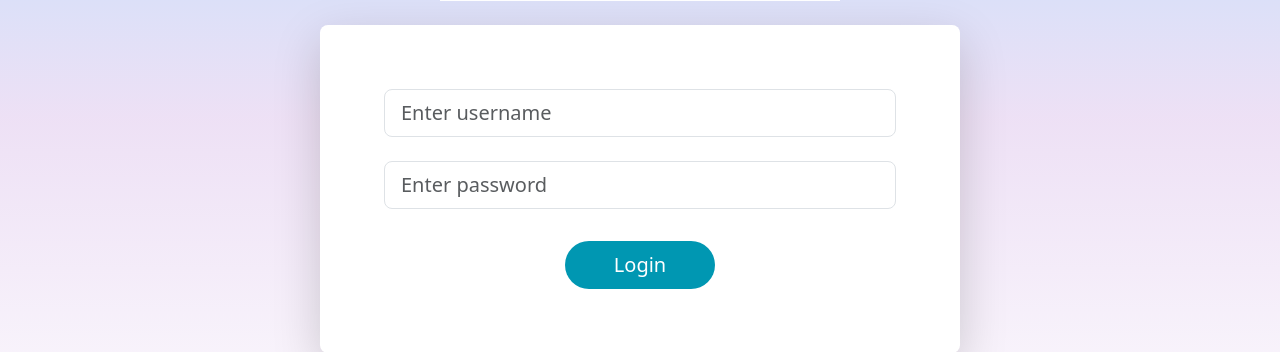
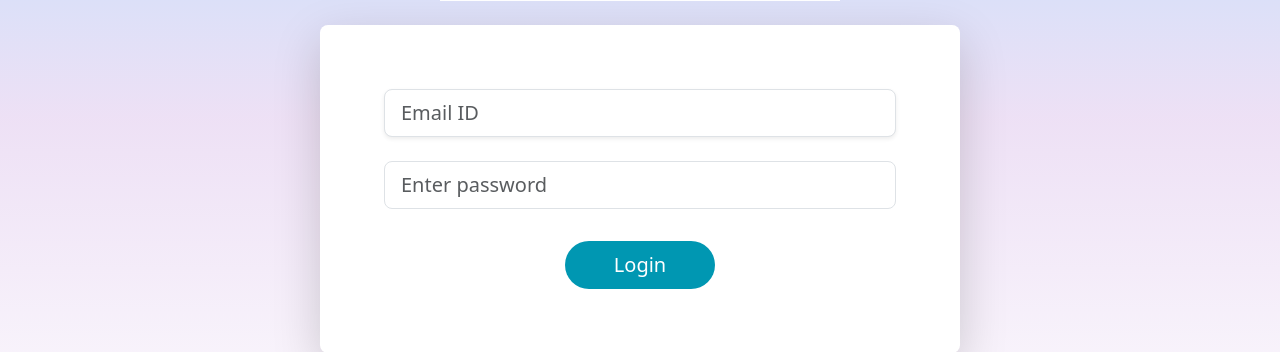
Before and after one commit to me-kr-rohit/COMP8347, a Django app: page /login/ in a window 1280 px wide. Shown: the part 282-634 px from the top of the page. Run offline with Django 4.2, Linux system fonts and the light colour scheme; some libraries are stand-ins or nearby versions.

Commit message:
Reg_Done

```diff
--- a/ForexTrade/models.py
+++ b/ForexTrade/models.py
@@ -24,12 +24,12 @@ class Role(TimestampedModel):
     name = models.CharField(max_length=30)
 
     def __str__(self):
-        return f"Role Name: {self.name}"
+        return self.name
 
 
 class UserProfile(TimestampedModel):
     user = models.OneToOneField(User, on_delete=models.CASCADE)
-    email = models.EmailField(unique=True)  # Custom email field
+    email = models.EmailField(max_length=255, unique=True)
     # New fields
     first_name = models.CharField(max_length=30, default='')  # You can set a default value here
     last_name = models.CharField(max_length=30)
@@ -42,4 +42,4 @@ class UserProfile(TimestampedModel):
     def __str__(self):
         role_name = self.role.name if self.role else "No Role"
         membership_name = self.membership.name if self.membership else "No Membership"
-        return f"Role: {role_name}, Membership: {membership_name},FirstName: {self.first_name}, LastName: {self.last_name}"
+        return f"Role: {role_name}, Membership: {membership_name},FirstName: {self.first_name}, LastName: {self.last_name},Email: {self.email}"
--- a/ForexTrade/views.py
+++ b/ForexTrade/views.py
@@ -1,5 +1,7 @@
+
+
 from django.contrib import messages
-
+import logging
 from django.contrib.auth import authenticate, login
 from django.contrib.auth.models import User
 from django.db.models import Q
@@ -62,11 +64,19 @@ class RegisterView(View):
             role_obj = Role.objects.create(name=role)
         try:
             # Get the default Membership object
-            default_membership = Membership.objects.get(pk=3)  # Assuming 3 is the default membership ID
+            default_membership, created = Membership.objects.get_or_create(
+                pk=3,  # Assuming 3 is the default membership ID
+                defaults={'name': 'Default', 'price': 0.0, 'currency': 'USD'}
+            )
         except Membership.DoesNotExist:
             # Handle the case where the membership doesn't exist
             # You can choose to create the membership or raise an Http404 exception or return an error message
             default_membership = None  # Set default_membership to None or handle it according to your application's logic
+
+        if default_membership is None:
+            # Create the default membership if it doesn't exist
+            default_membership = Membership.objects.create(pk=3, name='Default', price=0.0, currency='USD')
+
         try:
             # Create a UserProfile object with the uploaded file
             user_profile = UserProfile.objects.create(
@@ -90,17 +100,23 @@ class RegisterView(View):
 
 
 def login_view(request):
-    if request.user.is_authenticated:
-        return redirect('home')
+  #  if request.user.is_authenticated:
+   #     return redirect('home')
     if request.method == 'POST':
-        username = request.POST['username']
+        email = request.POST['email']
         password = request.POST['password']
-        user = authenticate(request, username=username, password=password)
+
+        user = authenticate(request, email=email, password=password)
+        print(f"Email: {email}, Password: {password},Auth:{user}")
         if user is not None:
             login(request, user)
-            return redirect('home')  # Redirect to the home page after successful login
+            messages.success(request, 'Login successful!')
+            #return redirect('register')  # Redirect to the home page after successful login
         else:
-            error_message = 'Invalid username or password.'
-            return render(request, 'login.html', {'error_message': error_message})
+            error_message = 'Invalid email or password.'
+            messages.error(request, error_message)
+            #return render(request, 'login.html', {'error_message': error_message})
+
+        return render(request, 'login.html')
     else:
         return render(request, 'login.html')
--- a/templates/login.html
+++ b/templates/login.html
@@ -10,13 +10,19 @@
 <body class="w-100 d-flex flex-column justify-content-center align-items-center bb">
 <img src="{% static 'images/logo.png' %}" class="register-logo">
 <div class="w-50 p-5 background-white shadow-lg d-flex flex-column rounded-3 mt-4">
-    <form method="post" class="m-3 d-flex flex-column align-items-center">
+    {% if messages %}
+  <ul class="messages">
+    {% for message in messages %}
+      <li{% if message.tags %} class="{{ message.tags }}"{% endif %}>{{ message }}</li>
+    {% endfor %}
+  </ul>
+{% endif %}
+    <form method="post" action="{% url 'login' %}"  class="m-3 d-flex flex-column align-items-center">
         {% csrf_token %}
-        <input type="text" name="username" id="username" class="form-control form-control-lg"
-               placeholder="Enter username">
-        <br>
+        <input type="email" id="email" name="email" class="form-control form-control-lg shadow-sm" placeholder="Email ID" required><br>
+
         <input type="password" name="password" id="password" class="form-control form-control-lg"
-               placeholder="Enter password">
+               placeholder="Enter password" required>
         <br>
         <input type="submit" value="Login" class="btn rounded-pill px-5 py-2 btn-color-primary mt-2 fs-5">
     </form>
```
Also changed, not shown: ForexTrade/migrations/0001_initial.py, db.sqlite3, 1 other file.
